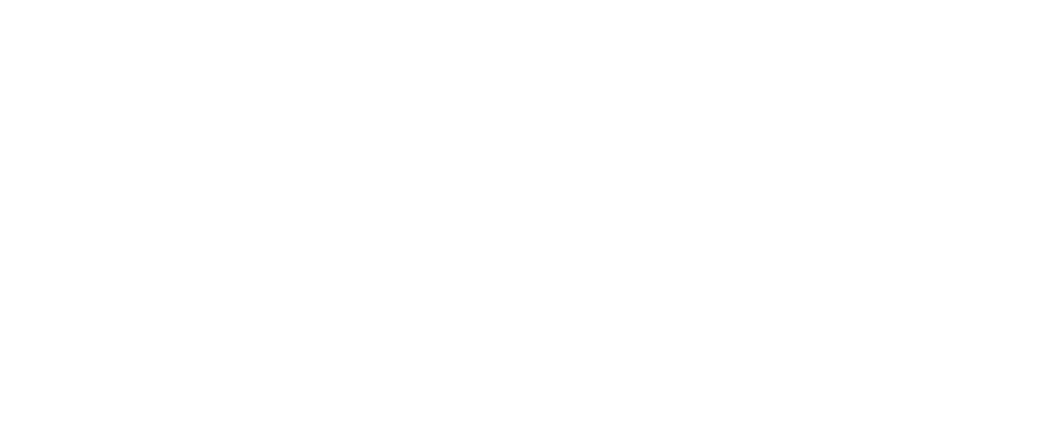
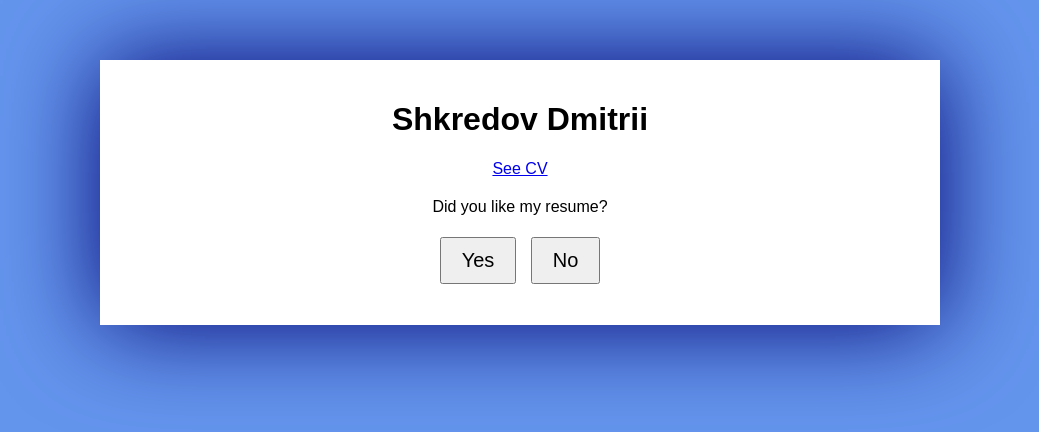
Before and after one commit to shked777/resume, a plain HTML site: page index.html in a window 1280 px wide. Shown: the whole page, without its empty margins (120-1159 px from the left). Drawn offline with Linux system fonts and the light colour scheme.

Commit message:
add file

```diff
--- a/index.html
+++ b/index.html
@@ -1,10 +1,51 @@
 <!DOCTYPE html>
-<html lang="en">
 <head>
-    <meta charset="UTF-8">
-    <title>Title</title>
+    <meta name="viewport" content="width=device-width, initial-scale=1.0">
+    <title>Shkredov Dmitrii</title>
+    <style>
+        body {
+            font-family: Arial, sans-serif;
+            margin: 40px;
+            padding: 20px;
+            background-color: cornflowerblue;
+        }
+        .container {
+            max-width: 800px;
+            margin: auto;
+            background: white;
+            padding: 20px;
+            box-shadow: 0px 0px 100px rgba(1, 1, 111, 11);
+            text-align: center;
+        }
+        .feedback {
+            margin-top: 20px;
+        }
+        .feedback button {
+            margin: 5px;
+            padding: 10px 20px;
+            font-size: 20px;
+            cursor: pointer;
+        }
+    </style>
 </head>
 <body>
+    <div class="container">
+        <h1>Shkredov Dmitrii</h1>
+        <p><a href="cv.html" target="_blank">See CV</a></p>
 
+        <div class="feedback" id="feedback-section">
+            <p>Did you like my resume?</p>
+            <button onclick="giveFeedback('yes')">Yes</button>
+            <button onclick="giveFeedback('no')">No</button>
+        </div>
+        <p id="response"></p>
+    </div>
+
+    <script>
+        function giveFeedback(answer) {
+            document.getElementById("response").innerText = "Thank you!";
+            document.getElementById("feedback-section").style.display = "none";
+        }
+    </script>
 </body>
 </html>
```
Also changed, not shown: cv.html (added, +30 -0 lines), 1 other file.
